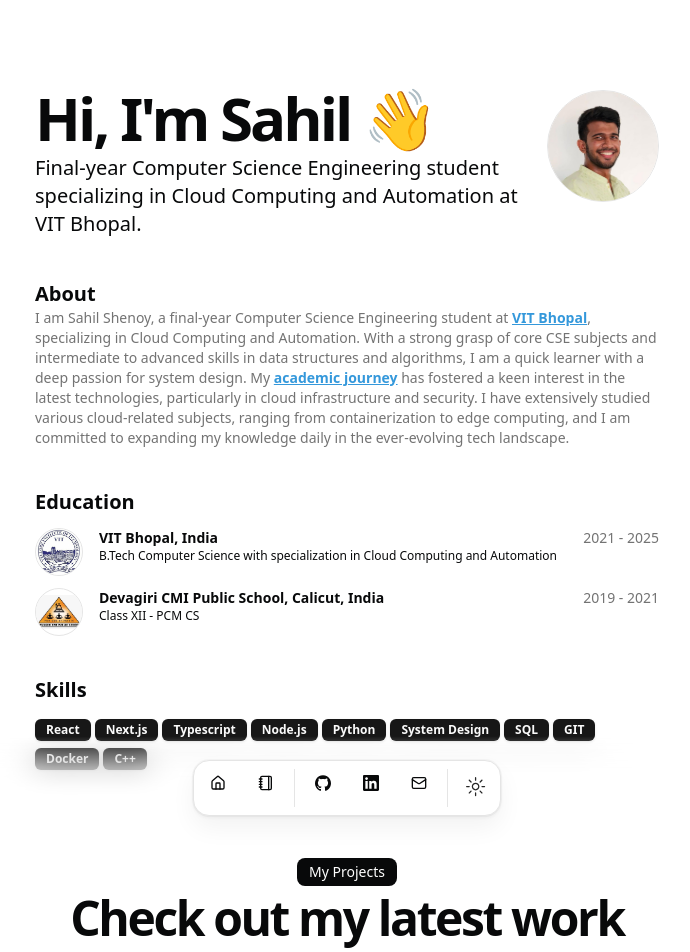
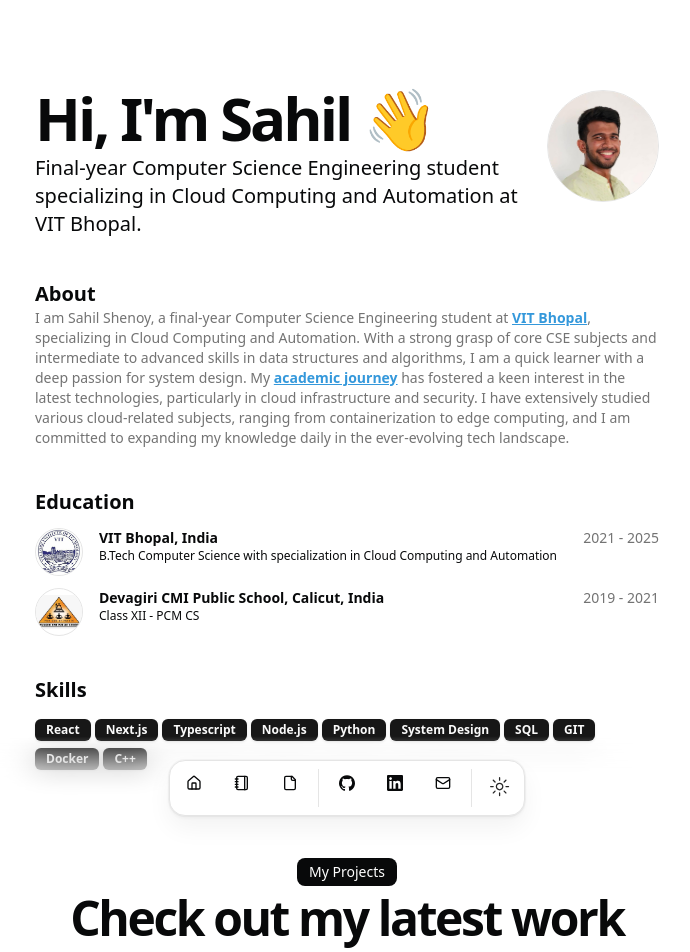
Before and after one commit to sahilshenoy/SS-PortfolioWebsite, a Next.js app: page / in a window 1280 px wide. Shown: the top 952 px of the page, without its empty margins (293-983 px from the left). Built offline with nearby package versions, Linux system fonts and the light colour scheme.

Commit message:
adding socker icon for resume

```diff
--- a/src/data/resume.tsx
+++ b/src/data/resume.tsx
@@ -1,5 +1,7 @@
 import { Icons } from "../../icons";
-import { HomeIcon, icons, NotebookIcon } from "lucide-react";
+// import { HomeIcon, icons, NotebookIcon, FileUser } from "lucide-react";
+import { HomeIcon, icons, NotebookIcon, File } from "lucide-react";
+
 
 export const DATA = {
   name: "Sahil Shenoy",
@@ -27,6 +29,7 @@
   navbar: [
     { href: "/", icon: HomeIcon, label: "Home" },
     { href: "https://www.techwithsd.com", icon: NotebookIcon, label: "Blog" },
+    { href: "https://www.sahilshenoy.com/resume", icon: File, label: "Resume" }
   ],
   // icons: {
   //   icon: '/favicon.ico',
```
Also changed, not shown: vercel.json.
